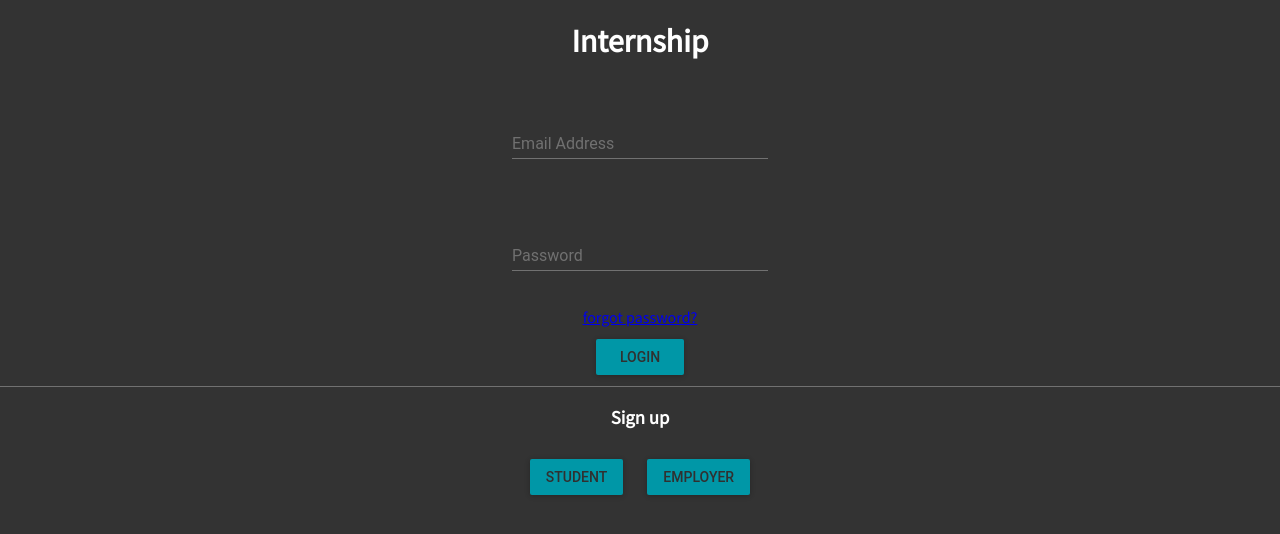
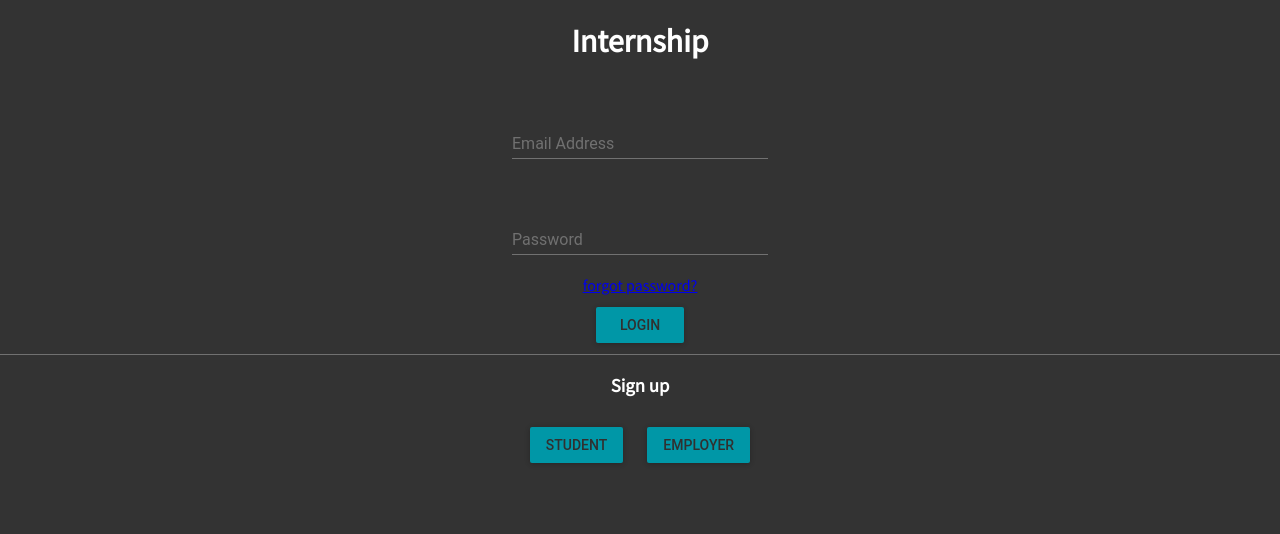
Before and after one commit to karen818/KillerBs, a React (Create React App) app in the folder my-app/: page / in a window 1280 px wide. Shown: the top 534 px of the page. Built offline with nearby package versions, Linux system fonts and the light colour scheme.

Commit message:
p tag doesn' t have sub elements, hence converted p's to div's

```diff
--- a/my-app/src/components/LoginPage.js
+++ b/my-app/src/components/LoginPage.js
@@ -47,7 +47,7 @@ class LoginPage extends React.Component {
 
         <form onSubmit={this.handleSubmit}>
 
-        <p>
+        <div>
           <TextField
             name='email'
             type='text'
@@ -58,9 +58,9 @@ class LoginPage extends React.Component {
             value={this.state.email}
             onChange={this.handleEmailChange}
           />
-        </p>
+        </div>
 
-        <p>
+        <div>
           <TextField
             name='password'
             type='password'
@@ -70,7 +70,7 @@ class LoginPage extends React.Component {
             value={this.state.password}
             onChange={this.handlePasswordChange}
           />
-        </p>
+        </div>
 
         <a href="#">forgot password?</a>
         <br />
```
